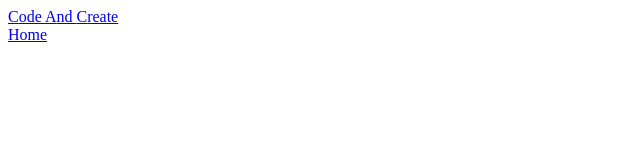
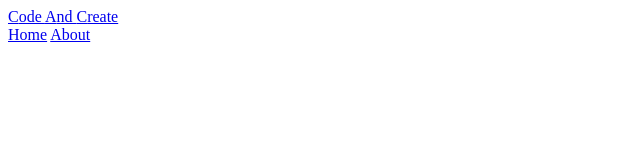
Before and after one commit to seshan-b/PROJECT___Business_Agency, a plain HTML site: page index.html in a window 1280 px wide. Shown: the full height of the page, 0-640 px from the left. Drawn offline with nearby package versions, Linux system fonts and the light colour scheme.

Commit message:
Edited index.html

```diff
--- a/index.html
+++ b/index.html
@@ -26,6 +26,7 @@
             </div>
             <div class="nav-list">
                 <a href="#" class="nav-link">Home</a>
+                <a href="#" class="nav-link">About</a>
             </div>
         </nav>
 
```
